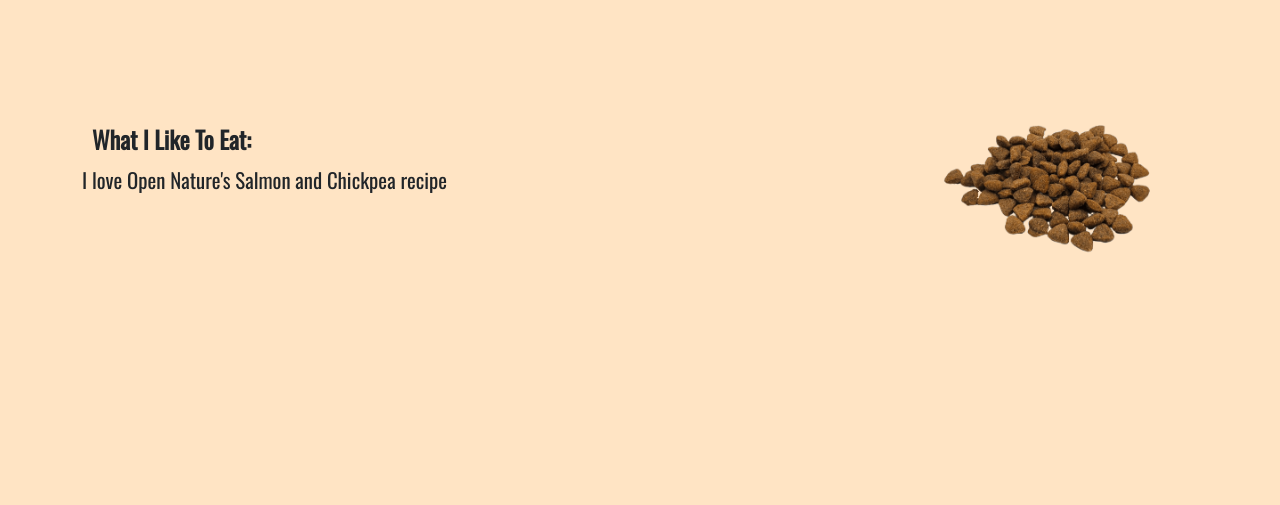
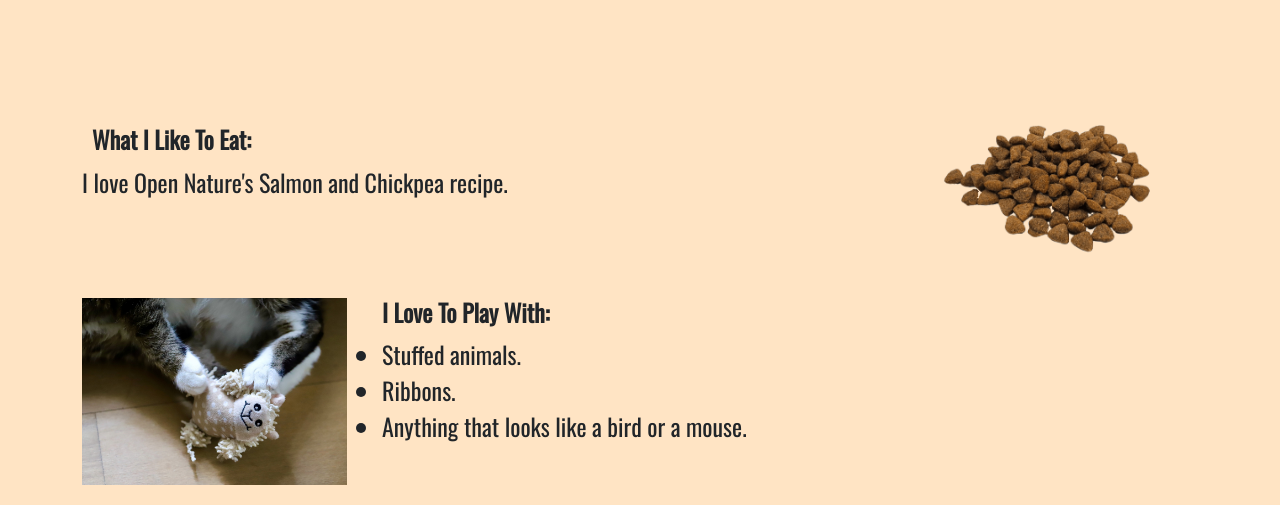
Before and after one commit to JakeCMorgan/pet-website, a plain HTML site: page index.html in a window 1280 px wide. Shown: the part 340-845 px from the top of the page. Before the commit the page ends 800 px from the top, so only its background shows below. Drawn offline with nearby package versions, Linux system fonts and the light colour scheme; files whose address does not match are found by name; a web font is replaced by a local one.

Commit message:
added toys section

```diff
--- a/index.html
+++ b/index.html
@@ -42,7 +42,17 @@
         <img src="./assets/kibble.png" id="kibble-image" alt="picture of cat food" />
         <br><br>
         <h3 class="section">What I like to eat:</h3>
-        <p>I love Open Nature's Salmon and Chickpea recipe</p>
+        <p>I love Open Nature's Salmon and Chickpea recipe.</p>
+      </div>
+      <br><br><br>
+      <div class="container" id="toys">
+        <img src="./assets/cat-toy.jpg" id="toy-image" alt="picture of stuffed cat toy" />
+        <h3 class="section">I love to play with:</h3>
+        <ul>
+          <li>Stuffed animals.</li>
+          <li>Ribbons.</li>
+          <li>Anything that looks like a bird or a mouse.</li>
+        </ul>
       </div>
         </main>
         <script src="js/source/bootstrap.bundle.js"></script>
--- a/styles/styles.css
+++ b/styles/styles.css
@@ -47,6 +47,12 @@
   float: right;
 }
 
+#toy-image {
+  max-width: 300px;
+  float: left;
+  padding-right: 35px;
+}
+
 #food {
   padding-top: 30px;
 }
@@ -70,7 +76,7 @@
 
 p {
   font-family: 'Oswald', sans-serif;
-  font-size: 1.3rem;
+  font-size: 1.5rem;
 }
 
 @media screen and (min-width: 768px) {
```
Also changed, not shown: assets/cat-toy.jpg (added), 1 other file.
